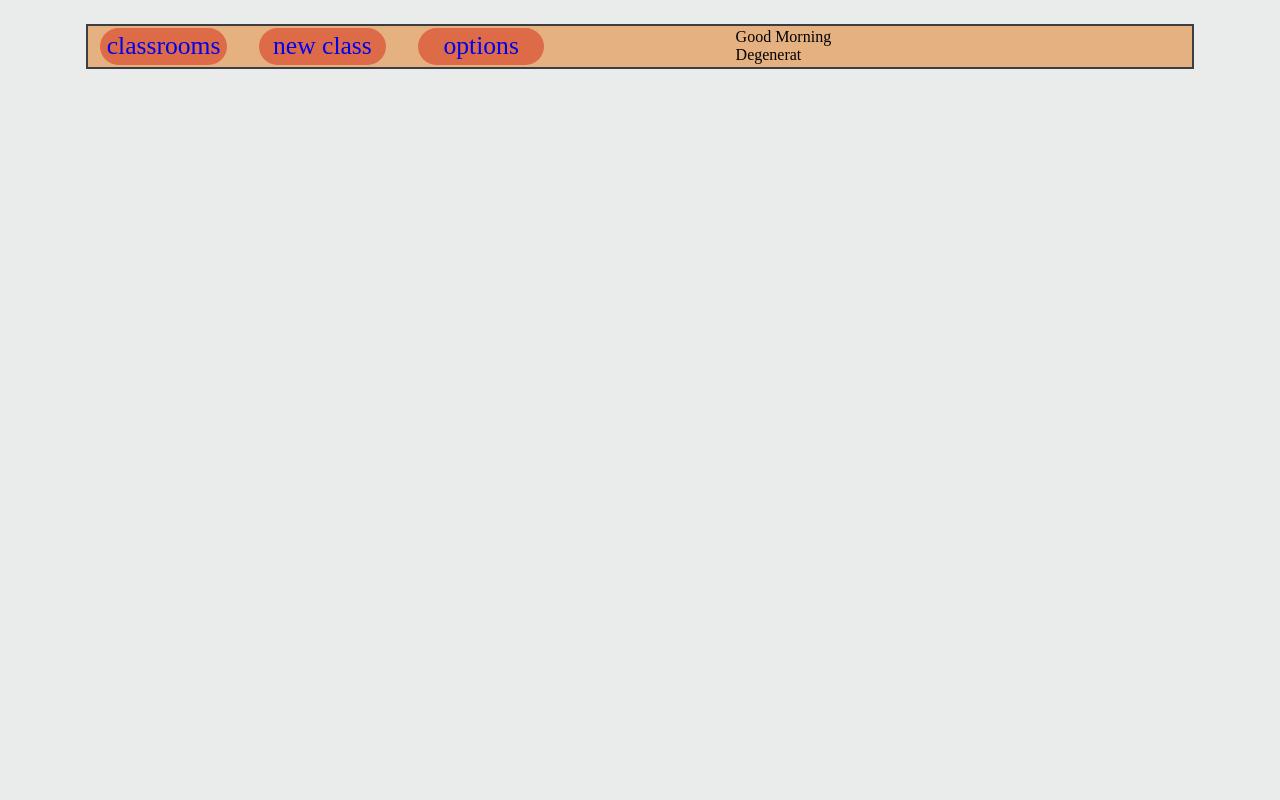
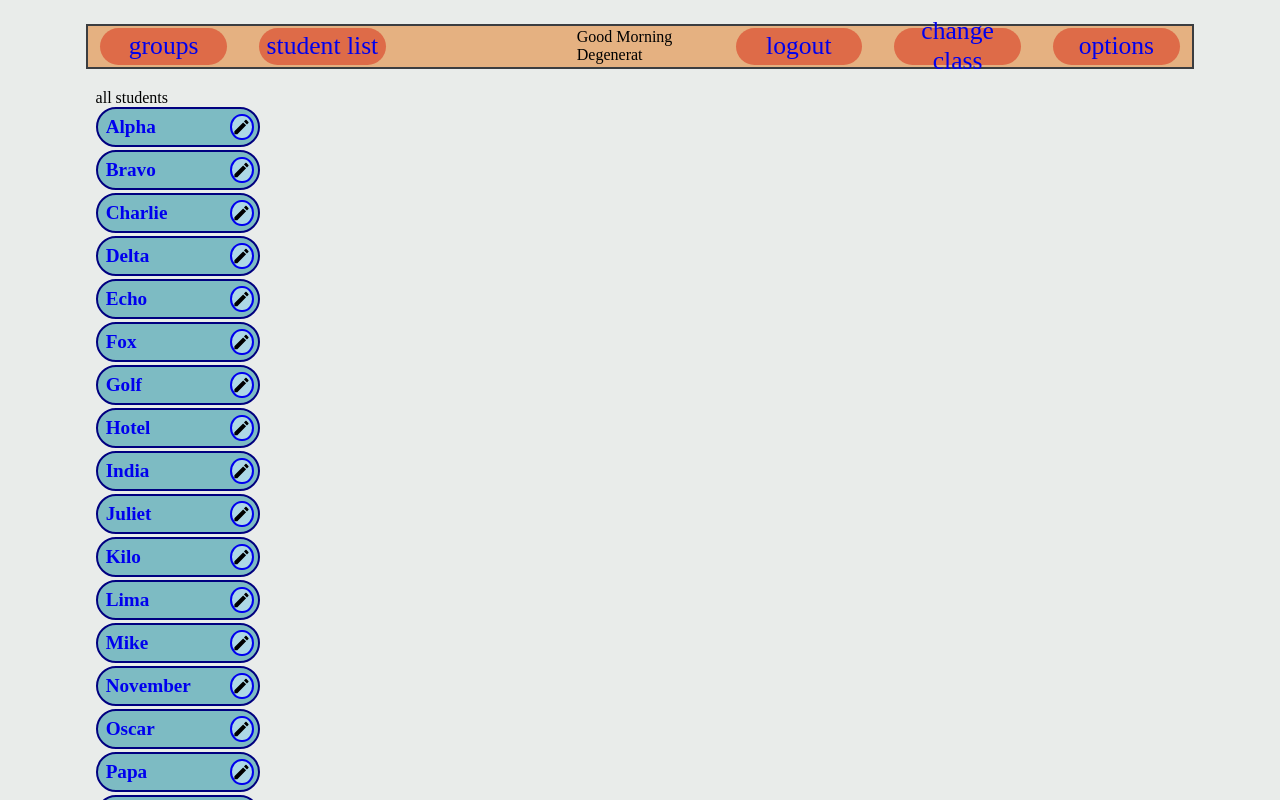
Before and after one commit to gulilo/Classroom, a React (Create React App) app: page /student in a window 1280 px wide. Shown: the top 800 px of the page. Built offline with nearby package versions, Linux system fonts and the light colour scheme.

Commit message:
student list and info

```diff
--- a/src/Components/App.jsx
+++ b/src/Components/App.jsx
@@ -15,6 +15,8 @@ import styles_topMenu from "../cssFiles/menuBar.module.css";
 import Style_MainGrid from "../cssFiles/MainGridLayout.module.css";
 
 import { ApiProvider } from "../MockedContext";
+import StudentListRoute from "../Routes/StudentListRoute";
+import StudentInfoRoute from "../Routes/StudentInfoRoute";
 
 function App() {
   return (
@@ -23,16 +25,24 @@ function App() {
         <div className={Style_MainGrid.AppMainGrid}>
           <span className={styles_topMenu.topMenuBar}>
             <NavLink to="/classroom" className={styles_topMenu.topMenuItem}>
-              classrooms
+              groups
+            </NavLink>
+            <NavLink to="/student" className={styles_topMenu.topMenuItem}>
+              student list
+            </NavLink>
+
+            <br />
+            <Greeting name="Degenerat" />
+
+            <NavLink to="/classroom/new" className={styles_topMenu.topMenuItem}>
+              logout
             </NavLink>
             <NavLink to="/classroom/new" className={styles_topMenu.topMenuItem}>
-              new class
+              change class
             </NavLink>
             <NavLink to="/options" className={styles_topMenu.topMenuItem}>
               options
             </NavLink>
-            <br />
-            <Greeting name="Degenerat" />
           </span>
           <Route path="/" exact component={Home} />
           <Route path="/classroom" component={ClassListRoute} />
@@ -53,6 +63,8 @@ function App() {
             exact
             component={StudentRoute}
           />
+          <Route path="/student" component={StudentListRoute} />
+          <Route path="/student/:studentId" component={StudentInfoRoute} />
         </div>
       </Router>
     </ApiProvider>
--- /dev/null
+++ b/src/Components/ClassStudentInfo.jsx
@@ -0,0 +1,121 @@
+import React, { useState, useContext, useEffect } from "react";
+import _ from "lodash";
+
+import Style_MainGrid from "../cssFiles/MainGridLayout.module.css";
+import Style_StudnetInfo from "../cssFiles/StudnetInfoStyle.module.css";
+
+import { MockedContext } from "../MockedContext";
+
+function ClassStudentInfo(props) {
+  const api = useContext(MockedContext);
+  const [studentLikes, setStudentLikes] = useState({});
+
+  useEffect(() => {
+    const student = props.student;
+    const otherStudents = props.otherStudents;
+
+    const likes = _.map(student.likes, (id) => api.student.getStudent(id));
+    const dislikes = _.map(student.dislike, (id) => api.student.getStudent(id));
+
+    const likeMe = _.map(
+      _.filter(otherStudents, ({ likes }) =>
+        _.find(likes, (id) => {
+          return student.id === id;
+        })
+      ),
+      ({ id }) => api.student.getStudent(id)
+    );
+    const dislikeMe = _.map(
+      _.filter(otherStudents, ({ dislike }) =>
+        _.find(dislike, (id) => {
+          return student.id === id;
+        })
+      ),
+      ({ id }) => api.student.getStudent(id)
+    );
+
+    const likeAndLikeMe = _.intersection(likes, likeMe);
+    const likeAndDislikeMe = _.intersection(likes, dislikeMe);
+    const dislikeAndLikeMe = _.intersection(dislikes, likeMe);
+    const dislikeAndDislikeMe = _.intersection(dislikes, dislikeMe);
+
+    const likeRest = _.difference(likes, likeAndLikeMe, likeAndDislikeMe);
+    const dislikeRest = _.difference(
+      dislikes,
+      dislikeAndLikeMe,
+      dislikeAndDislikeMe
+    );
+
+    setStudentLikes({
+      likes,
+      dislikes,
+      likeMe,
+      dislikeMe,
+      likeAndLikeMe,
+      likeAndDislikeMe,
+      dislikeAndLikeMe,
+      dislikeAndDislikeMe,
+      likeRest,
+      dislikeRest,
+    });
+  }, [props.student]);
+
+  return (
+    <div className={Style_MainGrid.AppMainAreaOut}>
+      <div className={Style_StudnetInfo.StudnetInfoGrid}>
+        <h3 className={Style_StudnetInfo.likeH}>likes: </h3>
+        <span className={Style_StudnetInfo.likeC}>
+          {_.map(studentLikes.likeAndLikeMe, ({ id, name }) => (
+            <li className={Style_StudnetInfo.LikeLike} key={id}>
+              {name}
+            </li>
+          ))}
+          {_.map(studentLikes.likeRest, ({ id, name }) => (
+            <li className={Style_StudnetInfo.LikeNone} key={id}>
+              {name}
+            </li>
+          ))}
+          {_.map(studentLikes.likeAndDislikeMe, ({ id, name }) => (
+            <li className={Style_StudnetInfo.LikeDislike} key={id}>
+              {name}
+            </li>
+          ))}
+        </span>
+
+        <h3 className={Style_StudnetInfo.dislikeH}>dislikes: </h3>
+        <span className={Style_StudnetInfo.dislikeC}>
+          {_.map(studentLikes.dislikeAndLikeMe, ({ id, name }) => (
+            <li className={Style_StudnetInfo.DislikeLike} key={id}>
+              {name}
+            </li>
+          ))}
+          {_.map(studentLikes.dislikeRest, ({ id, name }) => (
+            <li className={Style_StudnetInfo.DislikeNone} key={id}>
+              {name}
+            </li>
+          ))}
+          {_.map(studentLikes.dislikeAndDislikeMe, ({ id, name }) => (
+            <li className={Style_StudnetInfo.DislikeDislike} key={id}>
+              {name}
+            </li>
+          ))}
+        </span>
+
+        <h3 className={Style_StudnetInfo.RlikeH}>like me: </h3>
+        <span className={Style_StudnetInfo.RlikeC}>
+          {_.map(studentLikes.likeMe, ({ id, name }) => (
+            <li key={id}> {name} </li>
+          ))}
+        </span>
+        <h3 className={Style_StudnetInfo.RdislikeH}>dislikes me: </h3>
+        <span className={Style_StudnetInfo.RdislikeC}>
+          {_.map(studentLikes.dislikeMe, ({ id, name }) => (
+            <li key={id}> {name} </li>
+          ))}
+        </span>
+      </div>
+    </div>
+  );
+}
+
+export default ClassStudentInfo;
--- a/src/Components/StudentInfo.jsx
+++ b/src/Components/StudentInfo.jsx
@@ -1,121 +1,24 @@
-import React, { useState, useContext, useEffect } from "react";
+import React from "react";
+import { Link } from "react-router-dom";
+
+import Style_MainGrid from "../cssFiles/MainGridLayout.module.css";
 import _ from "lodash";
 
-import Style_MainGrid from "../cssFiles/MainGridLayout.module.css";
-import Style_StudnetInfo from "../cssFiles/StudnetInfoStyle.module.css";
-
-import { MockedContext } from "../MockedContext";
-
-function StudentInfo(props) {
-  const api = useContext(MockedContext);
-  const [studentLikes, setStudentLikes] = useState({});
-
-  useEffect(() => {
-    const student = props.student;
-    const otherStudents = props.otherStudents;
-
-    const likes = _.map(student.likes, (id) => api.student.getStudent(id));
-    const dislikes = _.map(student.dislike, (id) => api.student.getStudent(id));
-
-    const likeMe = _.map(
-      _.filter(otherStudents, ({ likes }) =>
-        _.find(likes, (id) => {
-          return student.id === id;
-        })
-      ),
-      ({ id }) => api.student.getStudent(id)
-    );
-    const dislikeMe = _.map(
-      _.filter(otherStudents, ({ dislike }) =>
-        _.find(dislike, (id) => {
-          return student.id === id;
-        })
-      ),
-      ({ id }) => api.student.getStudent(id)
-    );
-
-    const likeAndLikeMe = _.intersection(likes, likeMe);
-    const likeAndDislikeMe = _.intersection(likes, dislikeMe);
-    const dislikeAndLikeMe = _.intersection(dislikes, likeMe);
-    const dislikeAndDislikeMe = _.intersection(dislikes, dislikeMe);
-
-    const likeRest = _.difference(likes, likeAndLikeMe, likeAndDislikeMe);
-    const dislikeRest = _.difference(
-      dislikes,
-      dislikeAndLikeMe,
-      dislikeAndDislikeMe
-    );
-
-    setStudentLikes({
-      likes,
-      dislikes,
-      likeMe,
-      dislikeMe,
-      likeAndLikeMe,
-      likeAndDislikeMe,
-      dislikeAndLikeMe,
-      dislikeAndDislikeMe,
-      likeRest,
-      dislikeRest,
-    });
-  }, [props.student]);
-
+export default function StudentInfo({ student }) {
   return (
     <div className={Style_MainGrid.AppMainAreaOut}>
-      <div className={Style_StudnetInfo.StudnetInfoGrid}>
-        <h3 className={Style_StudnetInfo.likeH}>likes: </h3>
-        <span className={Style_StudnetInfo.likeC}>
-          {_.map(studentLikes.likeAndLikeMe, ({ id, name }) => (
-            <li className={Style_StudnetInfo.LikeLike} key={id}>
-              {name}
-            </li>
-          ))}
-          {_.map(studentLikes.likeRest, ({ id, name }) => (
-            <li className={Style_StudnetInfo.LikeNone} key={id}>
-              {name}
-            </li>
-          ))}
-          {_.map(studentLikes.likeAndDislikeMe, ({ id, name }) => (
-            <li className={Style_StudnetInfo.LikeDislike} key={id}>
-              {name}
-            </li>
-          ))}
-        </span>
-
-        <h3 className={Style_StudnetInfo.dislikeH}>dislikes: </h3>
-        <span className={Style_StudnetInfo.dislikeC}>
-          {_.map(studentLikes.dislikeAndLikeMe, ({ id, name }) => (
-            <li className={Style_StudnetInfo.DislikeLike} key={id}>
-              {name}
-            </li>
-          ))}
-          {_.map(studentLikes.dislikeRest, ({ id, name }) => (
-            <li className={Style_StudnetInfo.DislikeNone} key={id}>
-              {name}
-            </li>
-          ))}
-          {_.map(studentLikes.dislikeAndDislikeMe, ({ id, name }) => (
-            <li className={Style_StudnetInfo.DislikeDislike} key={id}>
-              {name}
-            </li>
-          ))}
-        </span>
-
-        <h3 className={Style_StudnetInfo.RlikeH}>like me: </h3>
-        <span className={Style_StudnetInfo.RlikeC}>
-          {_.map(studentLikes.likeMe, ({ id, name }) => (
-            <li key={id}> {name} </li>
-          ))}
-        </span>
-        <h3 className={Style_StudnetInfo.RdislikeH}>dislikes me: </h3>
-        <span className={Style_StudnetInfo.RdislikeC}>
-          {_.map(studentLikes.dislikeMe, ({ id, name }) => (
-            <li key={id}> {name} </li>
-          ))}
-        </span>
-      </div>
+      <span>name: {student.name}</span>
+      <br />
+      <span>sex: {student.sex ? student.sex : "unknown"}</span>
+      <br />
+      <span>
+        classes:
+        {_.map(student.classes, (bla) => (
+          <Link key={bla.id} to={`/classroom/${bla.id}`}>
+            {bla.name + " "}
+          </Link>
+        ))}
+      </span>
     </div>
   );
 }
-
-export default StudentInfo;
--- a/src/Components/StudentList.jsx
+++ b/src/Components/StudentList.jsx
@@ -3,26 +3,34 @@ import { Link } from "react-router-dom";
 
 import listStyle from "../cssFiles/ClassroomStyle.module.css";
 
-function StudentList(props) {
-  if (props.students.length === 0) return null;
+function StudentItem({ classId, studentId, studentName }) {
+  const path =
+    (classId !== undefined ? `/classroom/${classId}` : "") +
+    `/student/${studentId}`;
+
+  return (
+    <li className={listStyle.studentItem} key={studentId}>
+      <Link className={listStyle.StudentLink} to={path}>
+        {studentName}
+      </Link>
+
+      <Link className={listStyle.StudentEditButton} to={`${path}/edit`} />
+    </li>
+  );
+}
+
+function StudentList({ classId, students }) {
+  if (students.length === 0) return null;
 
   return (
     <div>
       <span className={listStyle.studentList}>
-        {props.students.map((student) => (
-          <li className={listStyle.studentItem} key={student.id}>
-            <Link
-              className={listStyle.StudentLink}
-              to={`/classroom/${props.classId}/student/${student.id}`}
-            >
-              {student.name}
-            </Link>
-
-            <Link
-              className={listStyle.StudentEditButton}
-              to={`/classroom/${props.classId}/student/${student.id}/edit`}
-            ></Link>
-          </li>
+        {students.map((student) => (
+          <StudentItem
+            classId={classId}
+            studentId={student.id}
+            studentName={student.name}
+          />
         ))}
       </span>
     </div>
--- a/src/MockedContext.jsx
+++ b/src/MockedContext.jsx
@@ -23,6 +23,9 @@ export const ApiProvider = (props) => {
       },
     },
     student: {
+      getAll() {
+        return students;
+      },
       getStudent(studentId) {
         return _.find(students, { id: studentId });
       },
--- /dev/null
+++ b/src/Routes/StudentInfoRoute.jsx
@@ -0,0 +1,25 @@
+import React, { useEffect, useContext, useState } from "react";
+import StudentInfo from "../Components/StudentInfo";
+import _ from "lodash";
+import { MockedContext } from "../MockedContext";
+
+export default function StudentInfoRoute(props) {
+  const api = useContext(MockedContext);
+  const [student, setStudent] = useState({});
+
+  const getStudentId = () => parseInt(props.match.params.studentId, 10);
+
+  useEffect(() => {
+    const temp = api.student.getStudent(getStudentId());
+    const allClasses = api.classes.getAll();
+    const studentClasses = [];
+    _.forEach(allClasses, (value) => {
+      if (_.some(value.students, { id: temp.id })) {
+        studentClasses.push({ id: value.id, name: value.name });
+      }
+    });
+    setStudent({ ...temp, classes: studentClasses });
+  }, []);
+
+  return <StudentInfo student={student} />;
+}
--- /dev/null
+++ b/src/Routes/StudentListRoute.jsx
@@ -0,0 +1,24 @@
+import React from "react";
+import { useState, useContext, useEffect } from "react";
+
+import StudentList from "../Components/StudentList";
+import Style_MainGrid from "../cssFiles/MainGridLayout.module.css";
+
+import { MockedContext } from "../MockedContext";
+
+function StudentListRoute() {
+  const api = useContext(MockedContext);
+  const [students, setStudents] = useState([]);
+
+  useEffect(() => {
+    setStudents(api.student.getAll());
+  });
+
+  return (
+    <div className={Style_MainGrid.AppMenuArea1}>
+      <span>all students</span>
+      <StudentList students={students}></StudentList>
+    </div>
+  );
+}
+export default StudentListRoute;
--- a/src/Routes/StudentRoute.jsx
+++ b/src/Routes/StudentRoute.jsx
@@ -1,6 +1,6 @@
 import React, { useContext } from "react";
 
-import StudentInfo from "../Components/StudentInfo";
+import ClassStudentInfo from "../Components/ClassStudentInfo";
 import { MockedContext } from "../MockedContext";
 
 function StudentRoute(props) {
@@ -10,7 +10,7 @@ function StudentRoute(props) {
   const getClassId = () => parseInt(props.match.params.classId, 10);
 
   return (
-    <StudentInfo
+    <ClassStudentInfo
       student={api.classes.getStudent(getClassId(), getStudentId())}
       otherStudents={api.classes.getStudentList(getClassId())}
     />
--- a/src/mockedData/Students.js
+++ b/src/mockedData/Students.js
@@ -1,241 +1,243 @@
-export var students = [{
+export var students = [
+  {
     id: 1,
-        name: "Alpha"
+    name: "Alpha",
+    sex: "male",
   },
   {
     id: 2,
-        name: "Bravo"
+    name: "Bravo",
   },
   {
     id: 3,
-        name: "Charlie"
+    name: "Charlie",
   },
   {
     id: 4,
-        name: "Delta"
+    name: "Delta",
   },
   {
     id: 5,
-        name: "Echo"
+    name: "Echo",
   },
   {
     id: 6,
-        name: "Fox"
+    name: "Fox",
   },
   {
     id: 7,
-        name: "Golf"
+    name: "Golf",
   },
   {
     id: 8,
-        name: "Hotel"
+    name: "Hotel",
   },
   {
     id: 9,
-        name: "India"
+    name: "India",
   },
   {
     id: 10,
-        name: "Juliet"
+    name: "Juliet",
   },
   {
     id: 11,
-        name: "Kilo"
+    name: "Kilo",
   },
   {
     id: 12,
-        name: "Lima"
+    name: "Lima",
   },
   {
     id: 13,
-        name: "Mike"
+    name: "Mike",
   },
   {
     id: 14,
-        name: "November"
+    name: "November",
   },
   {
     id: 15,
-        name: "Oscar"
+    name: "Oscar",
   },
   {
     id: 16,
-        name: "Papa"
+    name: "Papa",
   },
   {
     id: 17,
-        name: "Qubec"
+    name: "Qubec",
   },
   {
     id: 18,
-        name: "Romeo"
+    name: "Romeo",
   },
   {
     id: 19,
-        name: "Sierra"
+    name: "Sierra",
   },
   {
     id: 20,
-        name: "Tango"
+    name: "Tango",
   },
   {
     id: 21,
-        name: "Uniform"
+    name: "Uniform",
   },
   {
     id: 22,
-        name: "Victor"
+    name: "Victor",
   },
   {
     id: 23,
-        name: "Whiskey"
+    name: "Whiskey",
   },
   {
     id: 24,
-        name: "Xray"
+    name: "Xray",
   },
   {
     id: 25,
-        name: "Yankee"
+    name: "Yankee",
   },
   {
     id: 26,
-        name: "Zulu"
+    name: "Zulu",
   },
   {
     id: 27,
-        name: "Amit"
+    name: "Amit",
   },
   {
     id: 28,
-        name: "Beni"
+    name: "Beni",
   },
   {
     id: 29,
-        name: "Chana"
+    name: "Chana",
   },
   {
     id: 30,
-        name: "Daniel"
+    name: "Daniel",
   },
   {
     id: 31,
-        name: "Einav"
+    name: "Einav",
   },
   {
     id: 32,
-        name: "Fred"
+    name: "Fred",
   },
   {
     id: 33,
-        name: "Gal"
+    name: "Gal",
   },
   {
     id: 34,
-        name: "Hector"
+    name: "Hector",
   },
   {
     id: 35,
-        name: "Ilan"
+    name: "Ilan",
   },
   {
     id: 36,
-        name: "Joel"
+    name: "Joel",
   },
   {
     id: 37,
-        name: "Kevin"
+    name: "Kevin",
   },
   {
     id: 38,
-        name: "Liron"
+    name: "Liron",
   },
   {
     id: 39,
-        name: "Moshe"
+    name: "Moshe",
   },
   {
     id: 40,
-        name: "Nevil"
+    name: "Nevil",
   },
   {
     id: 41,
-        name: "Or"
+    name: "Or",
   },
   {
     id: 42,
-        name: "Penina"
+    name: "Penina",
   },
   {
     id: 43,
-        name: "Q"
+    name: "Q",
   },
   {
     id: 44,
-        name: "Roee"
+    name: "Roee",
   },
   {
     id: 45,
-        name: "Sivan"
+    name: "Sivan",
   },
   {
     id: 46,
-        name: "Tami"
+    name: "Tami",
   },
   {
     id: 47,
-        name: "U"
+    name: "U",
   },
   {
     id: 48,
-        name: "Viki"
+    name: "Viki",
   },
   {
     id: 49,
-        name: "Will"
+    name: "Will",
   },
   {
     id: 50,
-        name: "X"
+    name: "X",
   },
   {
     id: 51,
-        name: "Yarden"
+    name: "Yarden",
   },
   {
     id: 52,
-        name: "Zur"
+    name: "Zur",
   },
   {
     id: 53,
-        name: "Laura"
+    name: "Laura",
   },
   {
     id: 54,
-        name: "Don"
+    name: "Don",
   },
   {
     id: 55,
-        name: "Gale"
+    name: "Gale",
   },
   {
     id: 56,
-        name: "Violet"
+    name: "Violet",
   },
   {
     id: 57,
-        name: "Alma"
+    name: "Alma",
   },
   {
     id: 58,
-        name: "Milo"
+    name: "Milo",
   },
   {
     id: 59,
-        name: "Gerry"
+    name: "Gerry",
   },
   {
     id: 60,
-        name: "Igor"
-    }
-]
+    name: "Igor",
+  },
+];
```
Lines whose indentation alone changed are shown as unchanged.
